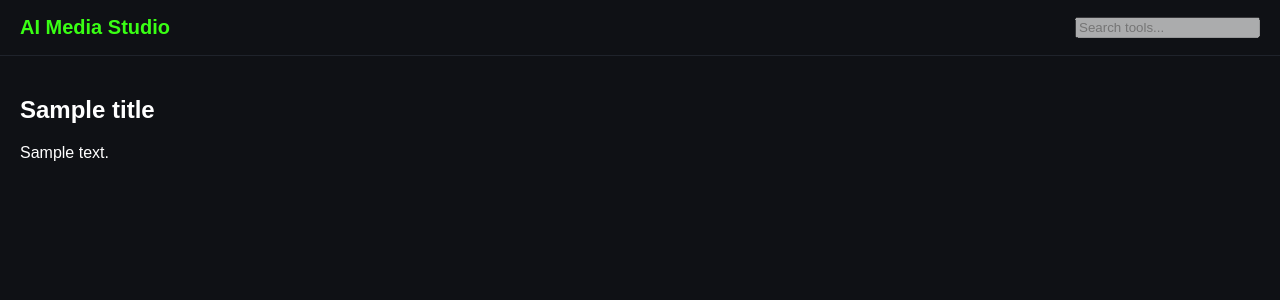
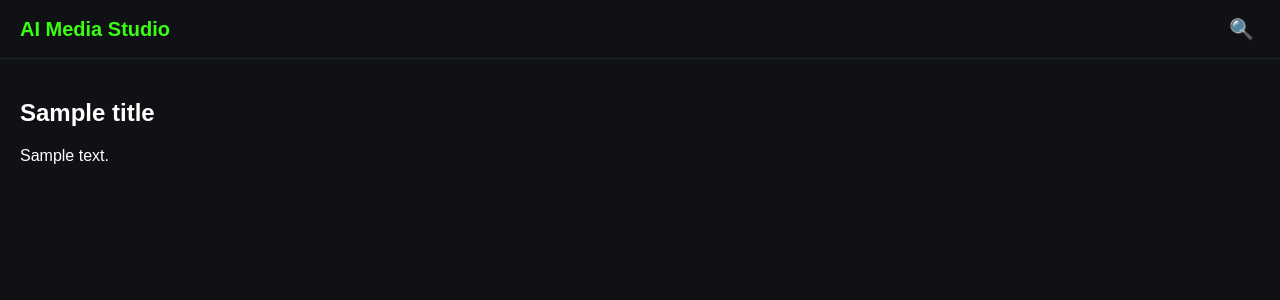
Before and after one commit to moviehall/Node.js-Tools-site, a Node server app: template views/tool.ejs in a window 1280 px wide. Shown: the top 300 px of the page. Run offline with Node 20, Linux system fonts and the light colour scheme; the template is opened without the code that fills it: most values are stand-ins (such as "Sample title", 1, 10 or a date in 2020).

Commit message:
Update tool.ejs

```diff
--- a/views/tool.ejs
+++ b/views/tool.ejs
@@ -11,7 +11,7 @@
 
 <header class="header">
   <a href="/" class="logo">AI Media Studio</a>
-  <input class="search" placeholder="Search tools..." disabled>
+  <button class="icon-btn" onclick="window.location.href='/'">🔍</button>
 </header>
 
 <div class="inner-tool">
```
